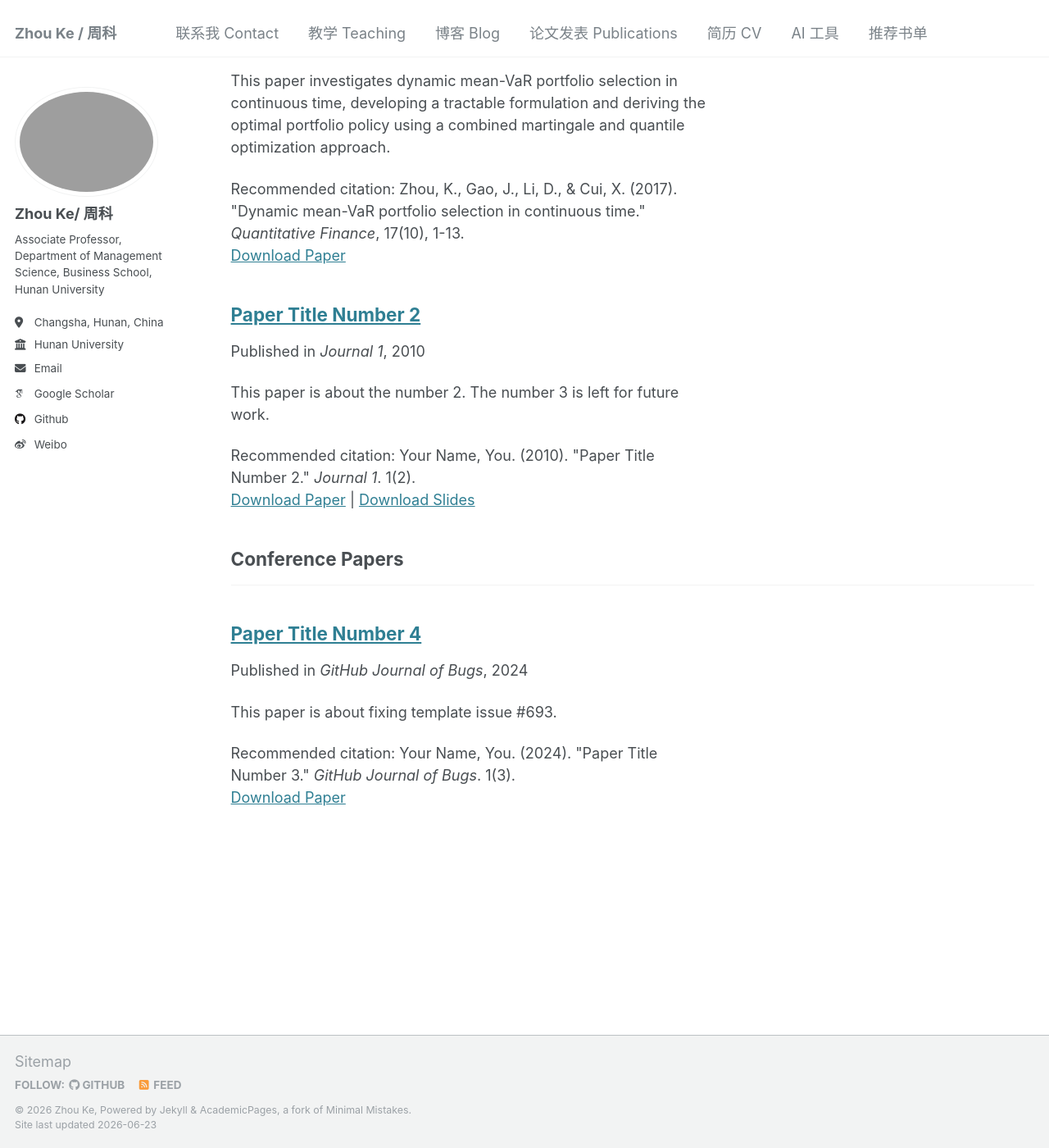
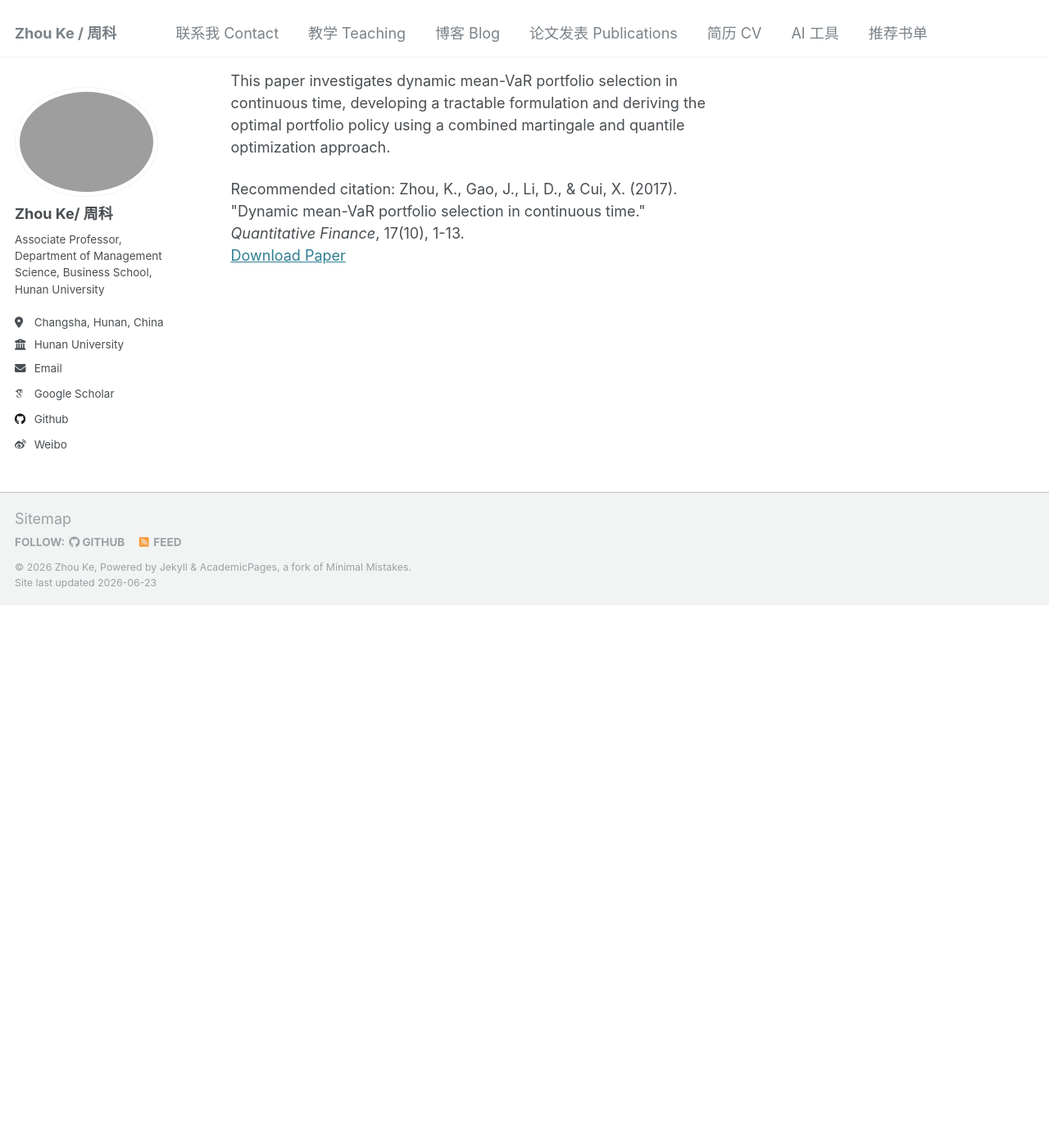
Before and after one commit to hustzhke/hustzhke.github.io, a Jekyll site: the page built from _pages/publications.html, in a window 1280 px wide and 1400 px high, scrolled down 2789 px. Shown: the whole window at 82% size. Built offline with Jekyll 4.4.1, drawn with Linux system fonts in a browser that asks for light colours; some web fonts are replaced; after the commit the page ends 3527 px from its top, so only the background shows below that.

Commit message:
fix: remove 2 template placeholder papers and fix department name
删除 Your Name You 占位论文; 金融与财务系 → 管理科学系

```diff
--- a/_publications/2010-10-01-paper-title-number-2.md
+++ /dev/null
@@ -1,14 +0,0 @@
----
-title: "Paper Title Number 2"
-collection: publications
-category: manuscripts
-permalink: /publication/2010-10-01-paper-title-number-2
-excerpt: 'This paper is about the number 2. The number 3 is left for future work.'
-date: 2010-10-01
-venue: 'Journal 1'
-slidesurl: 'http://academicpages.github.io/files/slides2.pdf'
-paperurl: 'http://academicpages.github.io/files/paper2.pdf'
-citation: 'Your Name, You. (2010). &quot;Paper Title Number 2.&quot; <i>Journal 1</i>. 1(2).'
----
-
-The contents above will be part of a list of publications, if the user clicks the link for the publication than the contents of section will be rendered as a full page, allowing you to provide more information about the paper for the reader. When publications are displayed as a single page, the contents of the above "citation" field will automatically be included below this section in a smaller font.
--- a/_publications/2024-02-17-paper-title-number-4.md
+++ /dev/null
@@ -1,13 +0,0 @@
----
-title: "Paper Title Number 4"
-collection: publications
-category: conferences
-permalink: /publication/2024-02-17-paper-title-number-4
-excerpt: 'This paper is about fixing template issue #693.'
-date: 2024-02-17
-venue: 'GitHub Journal of Bugs'
-paperurl: 'http://academicpages.github.io/files/paper3.pdf'
-citation: 'Your Name, You. (2024). &quot;Paper Title Number 3.&quot; <i>GitHub Journal of Bugs</i>. 1(3).'
----
-
-The contents above will be part of a list of publications, if the user clicks the link for the publication than the contents of section will be rendered as a full page, allowing you to provide more information about the paper for the reader. When publications are displayed as a single page, the contents of the above "citation" field will automatically be included below this section in a smaller font.
```
Also changed, not shown: _pages/about.md (+1 -1 lines).
